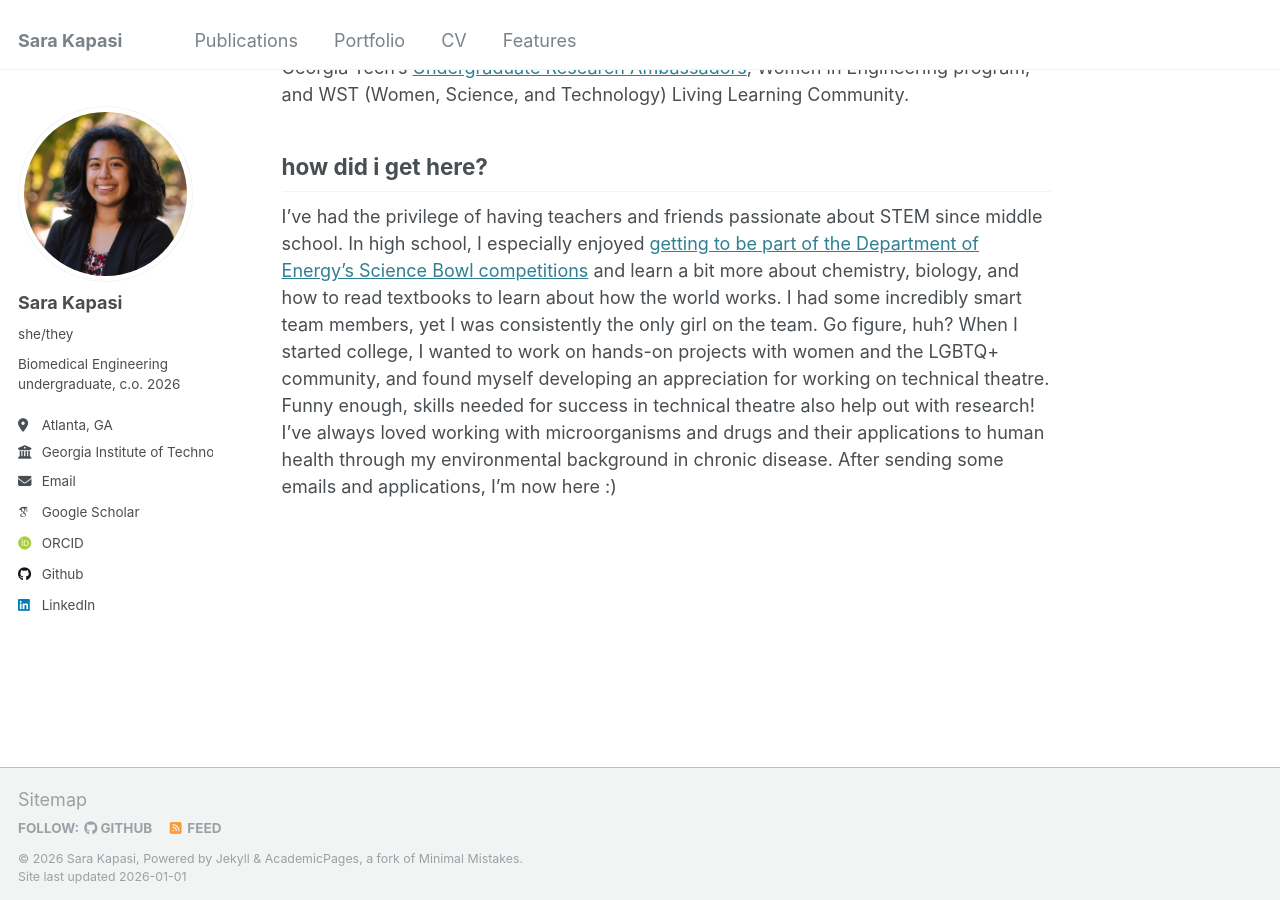
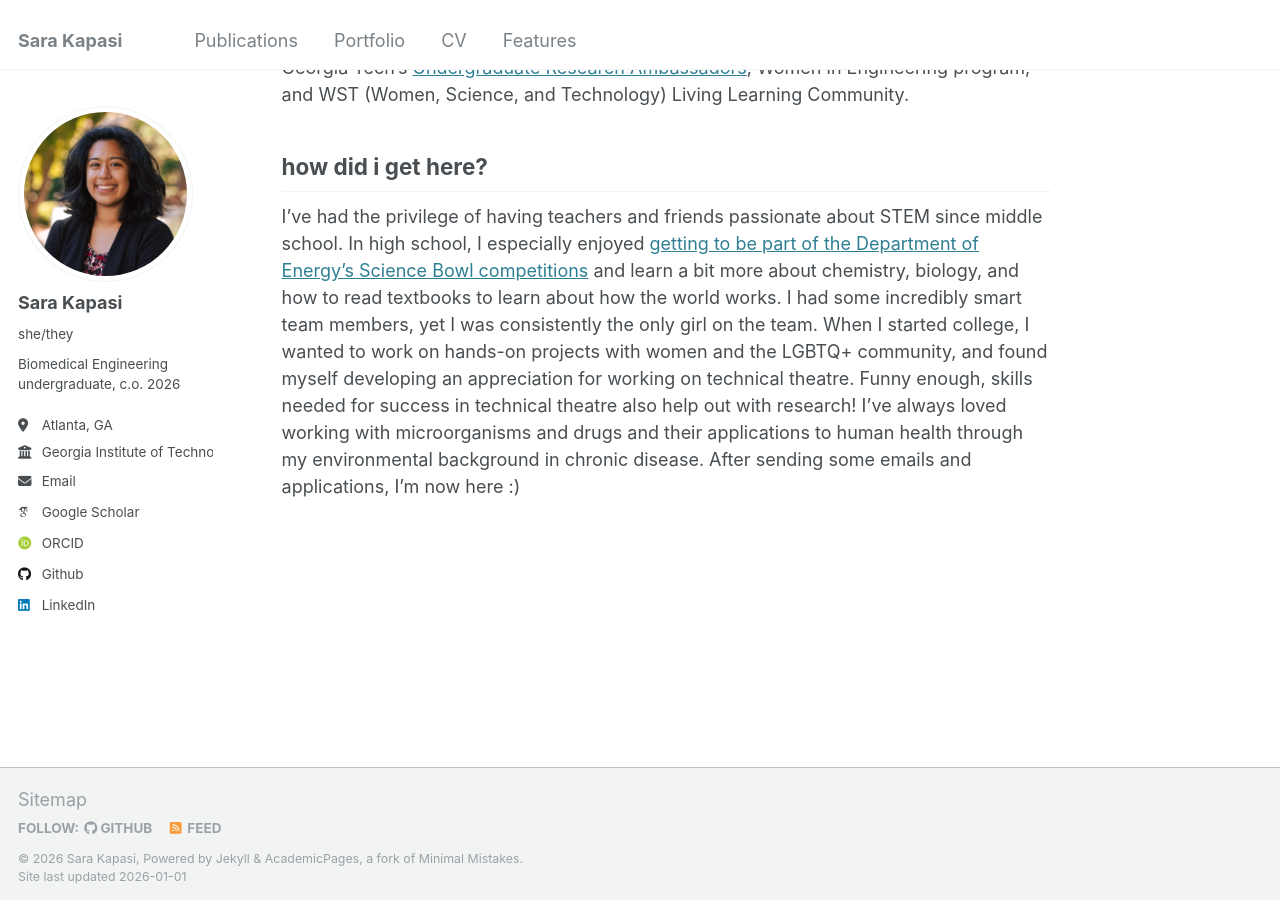
Before and after one commit to sarakapasi/sarakapasi.github.io, a Jekyll site: the page built from _pages/about.md, in a window 1280 px wide and 900 px high, scrolled down 1115 px. Built offline with Jekyll 4.4.1, drawn with Linux system fonts in a browser that asks for light colours; some web fonts are replaced.

Commit message:
Update about.md

```diff
--- a/_pages/about.md
+++ b/_pages/about.md
@@ -23,4 +23,4 @@ I am a strong supporter of interdisciplinary projects and am interested in suppo
 
 how did i get here?
 ------
-I've had the privilege of having teachers and friends passionate about STEM since middle school. In high school, I especially enjoyed [getting to be part of the Department of Energy's Science Bowl competitions](https://science.osti.gov/wdts/nsb/About/Historical-Information/2022-Competition/Team-Biographies/2022-Finals-High-School-Teams/The-Westminster-Schools) and learn a bit more about chemistry, biology, and how to read textbooks to learn about how the world works. I had some incredibly smart team members, yet I was consistently the only girl on the team. Go figure, huh? When I started  college, I wanted to work on hands-on projects with women and the LGBTQ+ community, and found myself developing an appreciation for working on technical theatre. Funny enough, skills needed for success in technical theatre also help out with research! I've always loved working with microorganisms and drugs and their applications to human health through my environmental background in chronic disease. After sending some emails and applications, I'm now here :)
+I've had the privilege of having teachers and friends passionate about STEM since middle school. In high school, I especially enjoyed [getting to be part of the Department of Energy's Science Bowl competitions](https://science.osti.gov/wdts/nsb/About/Historical-Information/2022-Competition/Team-Biographies/2022-Finals-High-School-Teams/The-Westminster-Schools) and learn a bit more about chemistry, biology, and how to read textbooks to learn about how the world works. I had some incredibly smart team members, yet I was consistently the only girl on the team. When I started  college, I wanted to work on hands-on projects with women and the LGBTQ+ community, and found myself developing an appreciation for working on technical theatre. Funny enough, skills needed for success in technical theatre also help out with research! I've always loved working with microorganisms and drugs and their applications to human health through my environmental background in chronic disease. After sending some emails and applications, I'm now here :)
```
